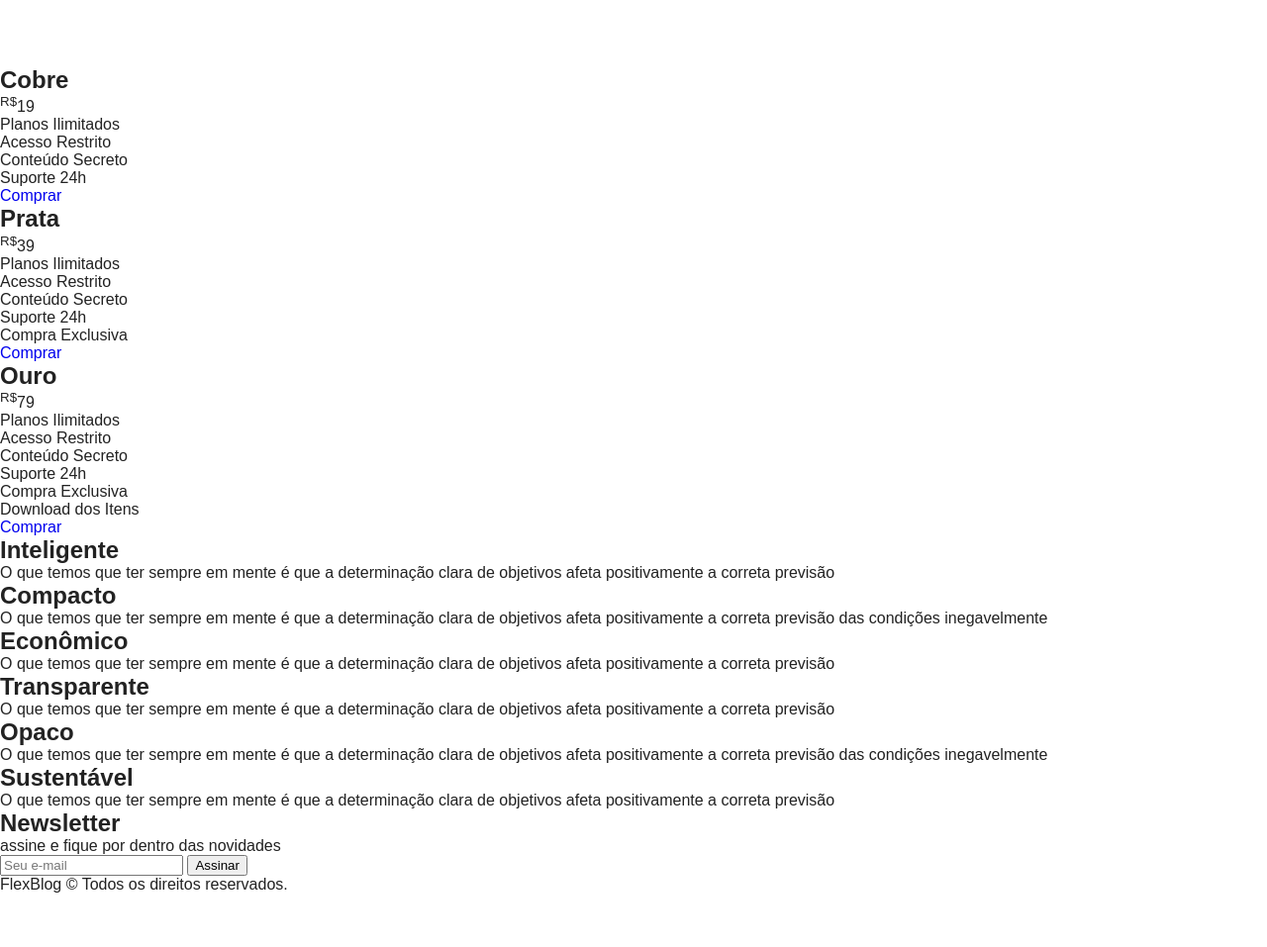
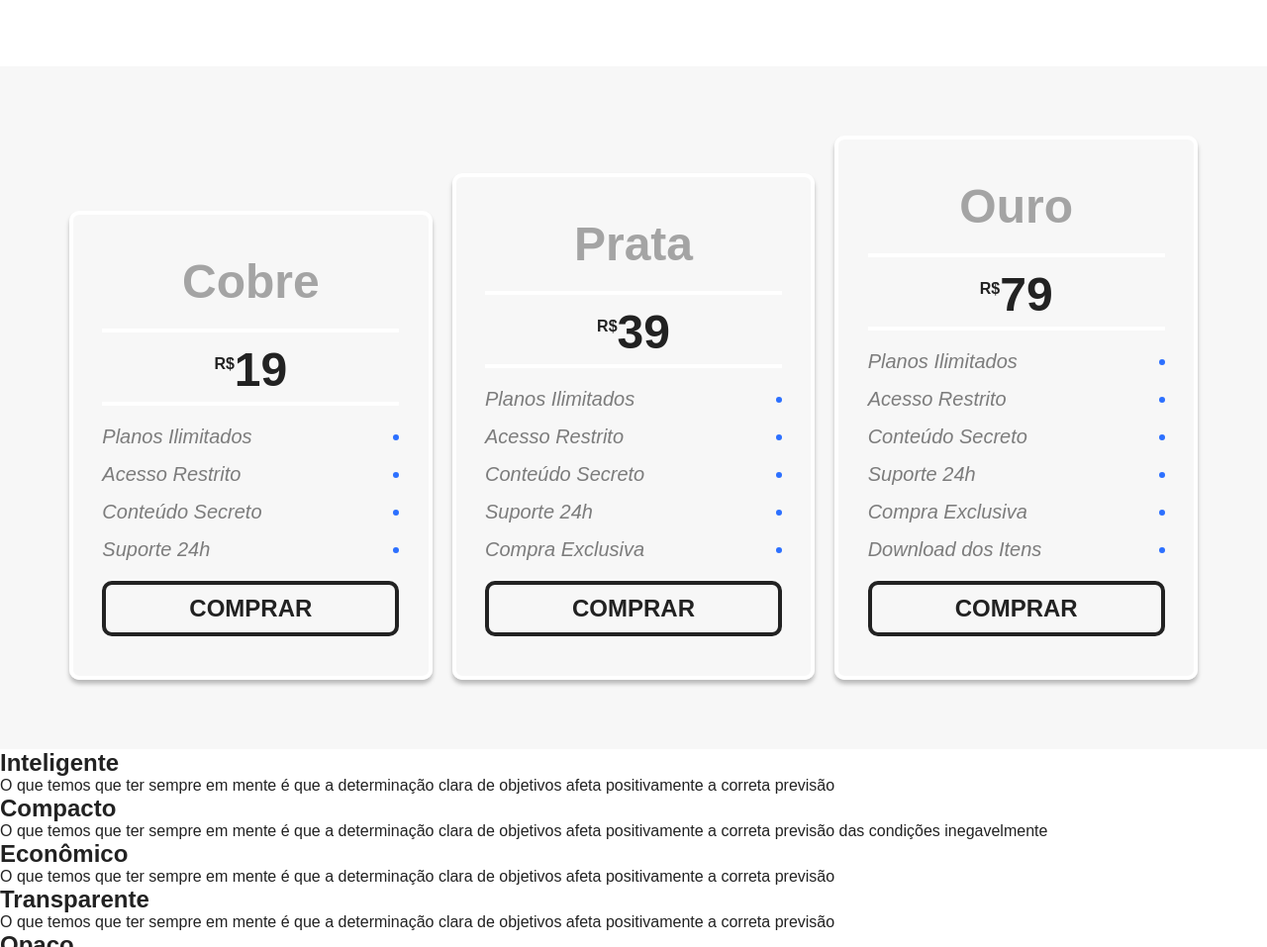
Before and after one commit to luancalil/Flexblog, a plain HTML site: page index.html in a window 1280 px wide. Shown: the part 1722-2679 px from the top of the page at 99% size. Before the commit the page ends 2625 px from the top, so only its background shows below. Drawn offline with Linux system fonts and the light colour scheme.

Commit message:
Add Layout precos

```diff
--- a/css/style.css
+++ b/css/style.css
@@ -180,3 +180,99 @@ img {
 .blue {
   border-top: 8px solid #66d9eb;
 }
+
+/* Preço */
+
+.preco {
+  background: #f7f7f7;
+  padding: 60px;
+  display: flex;
+  flex-wrap: wrap;
+  align-items: flex-end;
+}
+
+.preco-item {
+  flex: 1;
+  border: 4px solid #fff;
+  border-radius: 10px;
+  padding: 20px;
+  margin: 10px;
+  box-shadow: 0px 4px 4px rgba(0, 0, 0, 0.25);
+}
+
+.preco-item h2 {
+  font-size: 3em;
+  color: #a4a4a4;
+  text-align: center;
+  margin-top: 20px;
+}
+
+.preco-item span {
+  max-width: 300px;
+  margin: 20px auto;
+  display: block;
+  text-align: center;
+  font-size: 3em;
+  font-weight: bold;
+  padding: 10px 0 5px 0;
+  border-top: 4px solid #fff;
+  border-bottom: 4px solid #fff;
+}
+
+.preco-item sup {
+  font-size: 1rem;
+}
+
+.preco-item ul {
+  max-width: 300px;
+  margin: 20px auto;
+  font-size: 1.25em;
+  font-style: italic;
+  color: #7c7c7c;
+  flex: 1 1 260px;
+}
+
+.preco-item li {
+  display: flex;
+  justify-content: space-between;
+  align-items: center;
+  margin-bottom: 15px;
+}
+
+.preco-item li::after {
+  content: '';
+  display: block;
+  height: 6px;
+  width: 6px;
+  background: #2c70ff;
+  border-radius: 50%;
+}
+
+.preco-item a {
+  max-width: 300px;
+  display: block;
+  margin: 20px auto;
+  border: 4px solid;
+  border-radius: 10px;
+  color: #222222;
+  text-transform: uppercase;
+  font-weight: bold;
+  font-size: 1.5em;
+  padding: 10px 0;
+  text-align: center;
+}
+
+@media (max-width: 800px) {
+  .preco {
+    padding-left: 10px;
+    padding-right: 10px;
+  }
+
+  .preco .preco.preco-item:nth-child(3) {
+    order: -2;
+  }
+
+  .preco .preco.preco-item:nth-child(2) {
+    order: -1;
+  }
+}
```
